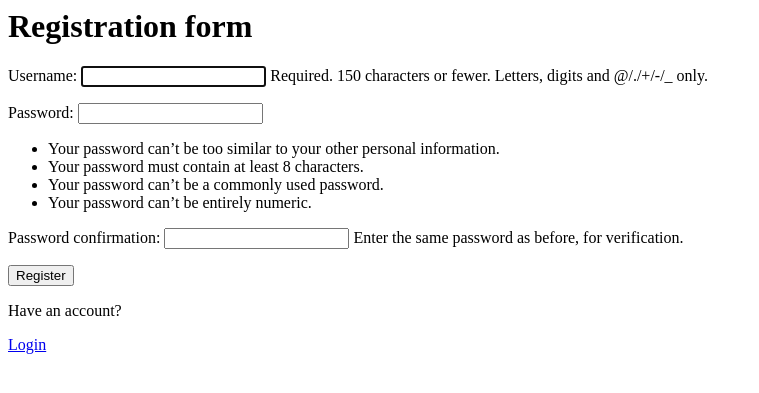
After one commit to HelpflCorn/Python_projects, a Django app: page /register/ in a window 1280 px wide. The commit adds this page. Shown: the top 393 px of the page, without its empty margins (0-759 px from the left). Run offline with Django 4.2, Linux system fonts and the light colour scheme; some libraries are stand-ins or nearby versions.

Commit message:
adding registration functionality

```diff
--- /dev/null
+++ b/to_do_app/todo_list/base/templates/base/register.html
@@ -0,0 +1,8 @@
+<h1>Registration form</h1>
+<form method="post">
+    {%csrf_token%}
+    {{form.as_p}}
+    <input type="submit" value="Register">
+</form>
+
+<p>Have an account?</p> <a href="{% url 'login' %}">Login</a></p>
--- a/to_do_app/todo_list/base/templates/base/task_form.html
+++ b/to_do_app/todo_list/base/templates/base/task_form.html
@@ -1,4 +1,4 @@
-<h3>Create Task Form</h3>
+<h3>Add or update your task</h3>
 <a href="{% url 'tasks' %}">Go back</a>
 
 <form method = "POST" action="">
--- a/to_do_app/todo_list/base/urls.py
+++ b/to_do_app/todo_list/base/urls.py
@@ -1,9 +1,12 @@
 from django.urls import path
-from .views import Tasklist, TaskDetail, TaskCreate, TaskEdit, DeleteView
-
+from .views import Tasklist, TaskDetail, TaskCreate, TaskEdit, DeleteView, MyLoginView, RegistrationForm
+from django.contrib.auth.views import LogoutView
 urlpatterns = [
     path('', Tasklist.as_view(), name="tasks"),
     path('task/<int:pk>/',TaskDetail.as_view(), name='task'),
     path('task-create/', TaskCreate.as_view(), name = "task-create"),
     path('task-edit/<int:pk>/',TaskEdit.as_view(), name='task-edit'),
-    path('task-delete/<int:pk>/', DeleteView.as_view(), name='task-delete')]
+    path('task-delete/<int:pk>/', DeleteView.as_view(), name='task-delete'),
+    path('login/', MyLoginView.as_view(), name="login"),
+    path('logout/',LogoutView.as_view(next_page='login'),name="logout"),
+    path('register/', RegistrationForm.as_view(), name="register")]
--- a/to_do_app/todo_list/base/views.py
+++ b/to_do_app/todo_list/base/views.py
@@ -1,29 +1,67 @@
+from typing import Any
+from django.contrib.auth.forms import AuthenticationForm, UserCreationForm
+from django.contrib.auth import login
+from django.http import HttpResponse
 from django.shortcuts import render
 from .models import Task
 from django.views.generic.list import ListView
-from django.views.generic.edit import CreateView, UpdateView, DeleteView
+from django.views.generic.edit import CreateView, UpdateView, DeleteView, FormView
 from django.views.generic.detail import DetailView
+from django.contrib.auth.views import LoginView
+from django.contrib.auth.mixins import LoginRequiredMixin
 from django.urls import reverse_lazy
 
-class Tasklist(ListView):
+class Tasklist(LoginRequiredMixin, ListView):
     model = Task
     context_object_name = "tasks"
 
-class TaskDetail(DetailView):
+    def get_queryset(self):
+        return Task.objects.filter(user=self.request.user)
+
+    def get_context_data(self, **kwargs):
+        context = super().get_context_data(**kwargs)
+        context['count'] = context['tasks'].filter(complete=False).count()
+        return context
+
+class TaskDetail(LoginRequiredMixin, DetailView):
     model = Task
     context_object_name = 'task'
 
-class TaskCreate(CreateView):
+class TaskCreate(LoginRequiredMixin, CreateView):
     model = Task
-    fields = "__all__"
+    fields = ["task_title", "description"]
+    success_url = reverse_lazy("tasks")
+
+    def form_valid(self, form):
+        form.instance.user = self.request.user
+        return super().form_valid(form)
+
+class TaskEdit(LoginRequiredMixin, UpdateView):
+    model = Task
+    fields = ["task_title", 'description', 'complete']
     success_url = reverse_lazy('tasks')
 
-class TaskEdit(UpdateView):
-    model = Task
-    fields = "__all__"
-    success_url = reverse_lazy('tasks')
-
-class DeleteView(DeleteView):
+class DeleteView(LoginRequiredMixin, DeleteView):
     model = Task
     context_object_name = 'task'
     success_url = reverse_lazy('tasks')
+
+class MyLoginView(LoginView):
+    template_name = "base/login.html"
+    fields = '__all__'
+    redirect_authenticated_user = True
+
+    def get_success_url(self):
+        return reverse_lazy("tasks")
+
+class RegistrationForm(FormView):
+    template_name = "base/register.html"
+    form_class = UserCreationForm
+    redirect_authenticated_user = True
+    success_url = reverse_lazy('tasks')
+
+    def form_valid(self, form):
+        user = form.save()
+        if user is not None:
+            login(self.request, user)
+        return super(RegistrationForm, self).form_valid(form)
--- a/to_do_app/todo_list/todo_list/settings.py
+++ b/to_do_app/todo_list/todo_list/settings.py
@@ -37,7 +37,8 @@ INSTALLED_APPS = [
     'django.contrib.sessions',
     'django.contrib.messages',
     'django.contrib.staticfiles',
-    'base.apps.BaseConfig','bootstrap5'
+    'base.apps.BaseConfig',
+    'bootstrap5'
 ]
 
 MIDDLEWARE = [
@@ -106,12 +107,13 @@ AUTH_PASSWORD_VALIDATORS = [
 
 LANGUAGE_CODE = 'en-us'
 
-TIME_ZONE = 'UTC'
+TIME_ZONE = 'Europe/Warsaw'
 
 USE_I18N = True
 
 USE_TZ = True
 
+LOGIN_URL = 'login'
 
 # Static files (CSS, JavaScript, Images)
 # https://docs.djangoproject.com/en/4.2/howto/static-files/
```
Also changed, not shown: to_do_app/todo_list/base/templates/base/login.html (added, +8 -0 lines), to_do_app/todo_list/base/templates/base/task_list.html (+35 -12 lines), to_do_app/todo_list/db.sqlite3.
